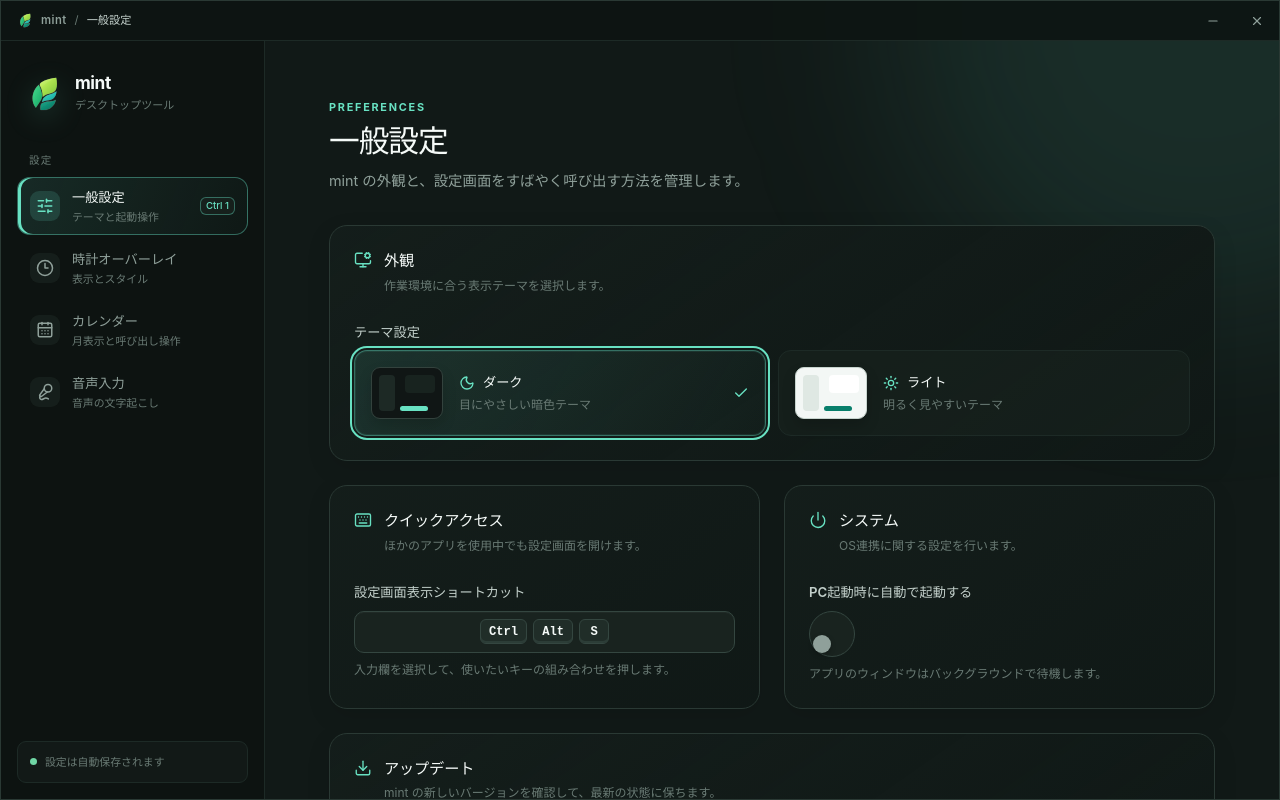
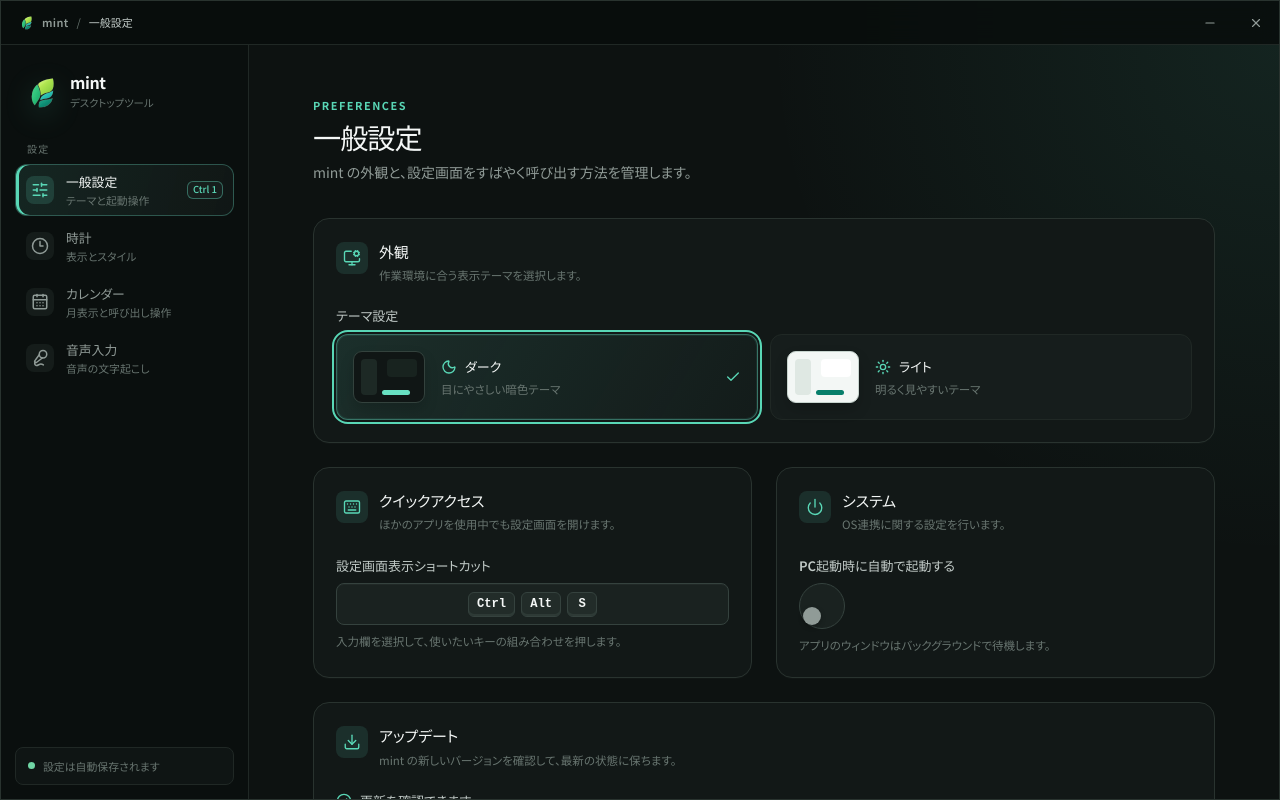
Before and after one commit to ibukani/mint, a React (Vite) app: page / in a window 1280 px wide. Built offline with nearby package versions, Linux system fonts and the light colour scheme.

Commit message:
style: update UI design tokens and refine application styling
- Update design tokens, primitives, and base CSS
- Refine Calendar and GoogleCalendarSettings UI
- Update Sidebar layout and app-shell CSS
- Update package dependencies

```diff
--- a/package.json
+++ b/package.json
@@ -28,6 +28,7 @@
     "check:tauri": "cargo fmt --manifest-path src-tauri/Cargo.toml -- --check && cargo clippy --manifest-path src-tauri/Cargo.toml --all-targets -- -D warnings && cargo test --manifest-path src-tauri/Cargo.toml && cargo check --manifest-path src-tauri/Cargo.toml"
   },
   "dependencies": {
+    "@fontsource-variable/noto-sans-jp": "^5.2.10",
     "@tauri-apps/api": "^2",
     "@tauri-apps/plugin-autostart": "^2.5.1",
     "@tauri-apps/plugin-dialog": "^2.7.1",
--- a/src/core/components/settings/GeneralSettings.css
+++ b/src/core/components/settings/GeneralSettings.css
@@ -45,7 +45,7 @@
   transform: scale(0.985);
 }
 
-.theme-choice-card:focus-within {
+.theme-choice-card:has(.theme-choice-card__input:focus-visible) {
   outline: 2px solid var(--color-accent);
   outline-offset: 2px;
 }
--- a/src/core/navigation/settingsTabs.ts
+++ b/src/core/navigation/settingsTabs.ts
@@ -38,6 +38,7 @@ export const SETTINGS_TABS = [
   {
     id: "clock",
     label: "時計オーバーレイ",
+    navigationLabel: "時計",
     description: "表示とスタイル",
     icon: React.createElement(Clock3, { size: 18, "aria-hidden": true }),
   },
--- a/src/design/components/primitives.css
+++ b/src/design/components/primitives.css
@@ -1,31 +1,31 @@
 .design-settings-section {
   display: flex;
   width: 100%;
-  max-width: 1120px;
+  max-width: 1040px;
   flex-direction: column;
-  gap: var(--space-5);
+  gap: 22px;
   margin: 0 auto;
 }
 
 .design-settings-section__header {
   display: grid;
-  gap: var(--space-2);
+  gap: 7px;
   max-width: 760px;
-  padding-bottom: var(--space-2);
+  padding-bottom: var(--space-3);
 }
 
 .design-settings-section__eyebrow {
   color: var(--color-accent);
   font-size: 0.68rem;
   font-weight: var(--font-weight-bold);
-  letter-spacing: 0.16em;
+  letter-spacing: 0.14em;
   text-transform: uppercase;
 }
 
 .design-settings-section__title {
   margin: 0;
   color: var(--color-text-primary);
-  font-size: clamp(1.55rem, 2.4vw, 2.05rem);
+  font-size: clamp(1.5rem, 2.2vw, 1.9rem);
   font-weight: var(--font-weight-bold);
   letter-spacing: -0.035em;
   line-height: 1.18;
@@ -36,7 +36,7 @@
   margin: 0;
   color: var(--color-text-muted);
   font-size: var(--font-size-md);
-  line-height: 1.75;
+  line-height: 1.65;
 }
 
 .design-field {
@@ -83,7 +83,7 @@
   min-height: 42px;
   padding: 10px 12px;
   border: 1px solid var(--border-control);
-  border-radius: 10px;
+  border-radius: var(--radius-sm);
   outline: none;
   background: var(--surface-control);
   box-shadow: inset 0 1px 0 rgb(255 255 255 / 3%);
@@ -149,7 +149,7 @@
   justify-content: center;
   gap: var(--space-2);
   padding: 0 var(--space-4);
-  border-radius: 10px;
+  border-radius: var(--radius-sm);
   color: var(--color-text-primary);
   font-size: var(--font-size-sm);
   font-weight: var(--font-weight-semibold);
@@ -164,11 +164,7 @@
 
 .design-button--primary {
   border: 1px solid var(--border-action);
-  background: linear-gradient(
-    135deg,
-    var(--surface-accent-action-hover),
-    var(--surface-accent-action)
-  );
+  background: var(--surface-accent-action);
   color: var(--color-accent);
   box-shadow: 0 7px 18px
     color-mix(in srgb, var(--color-accent) 10%, transparent);
@@ -220,17 +216,15 @@
   display: flex;
   min-width: 0;
   flex-direction: column;
-  gap: var(--space-5);
-  padding: var(--space-5);
+  gap: 18px;
+  padding: 22px;
   border: 1px solid var(--border-panel);
   border-radius: var(--radius-lg);
-  background:
-    linear-gradient(
-      145deg,
-      color-mix(in srgb, var(--surface-elevated) 76%, transparent),
-      transparent 160%
-    ),
-    color-mix(in srgb, var(--surface-root) 90%, var(--surface-panel));
+  background: color-mix(
+    in srgb,
+    var(--surface-panel) 92%,
+    var(--surface-elevated)
+  );
   box-shadow: var(--shadow-card);
   transition:
     border-color var(--transition-base),
@@ -244,13 +238,13 @@
     var(--border-accent) 46%,
     var(--border-panel)
   );
-  box-shadow: var(--shadow-card-raised);
+  box-shadow: 0 10px 32px rgb(0 0 0 / 12%);
 }
 
 .settings-group__heading {
   display: flex;
   align-items: flex-start;
-  gap: var(--space-3);
+  gap: 11px;
   padding-bottom: var(--space-1);
   color: var(--color-accent);
 }
@@ -259,6 +253,11 @@
   flex: 0 0 auto;
   margin-top: 1px;
   stroke-width: 1.8;
+  padding: 7px;
+  width: 32px;
+  height: 32px;
+  border-radius: var(--radius-sm);
+  background: var(--surface-accent);
 }
 
 .settings-group__heading h3,
@@ -284,10 +283,14 @@
   align-items: center;
   justify-content: space-between;
   gap: var(--space-4);
-  padding: var(--space-4) var(--space-5);
+  padding: 14px 18px;
   border: 1px solid var(--border-panel);
   border-radius: var(--radius-md);
-  background: color-mix(in srgb, var(--surface-elevated) 54%, transparent);
+  background: color-mix(
+    in srgb,
+    var(--surface-elevated) 58%,
+    var(--surface-panel)
+  );
   box-shadow: var(--shadow-card);
 }
 
--- a/src/design/foundation/base.css
+++ b/src/design/foundation/base.css
@@ -38,6 +38,9 @@
   text-rendering: optimizeLegibility;
   -webkit-font-smoothing: antialiased;
   -moz-osx-font-smoothing: grayscale;
+  font-feature-settings:
+    "kern" 1,
+    "palt" 1;
   transition:
     color var(--transition-base),
     background-color var(--transition-base);
@@ -58,6 +61,13 @@ body {
   background: transparent;
   overflow: hidden;
   transition: background var(--transition-base);
+}
+
+h1,
+h2,
+h3,
+p {
+  text-wrap: pretty;
 }
 
 html.is-overlay,
--- a/src/design/layout/Sidebar.tsx
+++ b/src/design/layout/Sidebar.tsx
@@ -4,6 +4,7 @@ import { useEffect, useRef } from "react";
 export interface SidebarTab<TTabId extends string = string> {
   id: TTabId;
   label: string;
+  navigationLabel?: string;
   description?: string;
   icon?: React.ReactNode;
 }
@@ -31,7 +32,10 @@ export const Sidebar = <TTabId extends string>({
   useEffect(() => {
     const activeTabButton = activeTabRef.current;
     if (
-      !activeTabButton ||
+      !activeTabButton?.parentElement ||
+      (activeTabButton.parentElement.clientWidth > 0 &&
+        activeTabButton.parentElement.scrollWidth <=
+          activeTabButton.parentElement.clientWidth) ||
       typeof activeTabButton.scrollIntoView !== "function"
     ) {
       return;
@@ -82,7 +86,7 @@ export const Sidebar = <TTabId extends string>({
               {tab.icon}
             </span>
             <span className="app-sidebar__button-copy">
-              <span>{tab.label}</span>
+              <span>{tab.navigationLabel ?? tab.label}</span>
               {tab.description && (
                 <small id={`app-sidebar-tab-${tab.id}-description`}>
                   {tab.description}
--- a/src/design/layout/app-shell.css
+++ b/src/design/layout/app-shell.css
@@ -11,11 +11,15 @@
   position: relative;
   isolation: isolate;
   display: flex;
+  width: 100%;
+  min-width: 0;
+  max-width: 100vw;
   min-height: 520px;
   height: 100vh;
   flex-direction: column;
   overflow: hidden;
   border-radius: 0;
+  background: var(--surface-root);
 }
 
 .app-shell::before {
@@ -41,13 +45,14 @@
 
 .app-titlebar {
   display: flex;
-  height: 40px;
-  flex: 0 0 40px;
+  height: 44px;
+  flex: 0 0 44px;
   align-items: center;
   justify-content: space-between;
-  padding-left: var(--space-4);
+  padding-left: 18px;
   border-bottom: 1px solid var(--border-subtle);
-  background: color-mix(in srgb, var(--surface-root) 90%, transparent);
+  background: color-mix(in srgb, var(--surface-page) 88%, transparent);
+  backdrop-filter: blur(var(--blur-md));
   user-select: none;
 }
 
@@ -59,21 +64,21 @@
 }
 
 .app-titlebar__icon {
-  width: 16px;
-  height: 16px;
+  width: 15px;
+  height: 15px;
 }
 
 .app-titlebar__text,
 .app-titlebar__context,
 .app-titlebar__separator {
-  font-size: 0.7rem;
+  font-size: 0.6875rem;
 }
 
 .app-titlebar__text {
   margin-left: var(--space-2);
   color: var(--color-text-muted);
   font-weight: var(--font-weight-semibold);
-  letter-spacing: 0.04em;
+  letter-spacing: 0.03em;
 }
 
 .app-titlebar__separator {
@@ -94,8 +99,8 @@
 
 .app-titlebar__button {
   display: grid;
-  width: 44px;
-  height: 40px;
+  width: 46px;
+  height: 44px;
   place-items: center;
   padding: 0;
   border: 0;
@@ -126,23 +131,23 @@
   width: var(--size-sidebar-width);
   flex: 0 0 var(--size-sidebar-width);
   flex-direction: column;
-  padding: var(--space-6) var(--space-4) var(--space-4);
+  padding: 28px 14px 14px;
   border-right: 1px solid var(--border-subtle);
-  background: color-mix(in srgb, var(--surface-root) 94%, transparent);
+  background: color-mix(in srgb, var(--surface-page) 64%, var(--surface-root));
   overflow: hidden;
 }
 
 .app-sidebar__brand {
   display: flex;
   align-items: center;
-  gap: var(--space-3);
-  padding: 0 var(--space-2) var(--space-7);
+  gap: 11px;
+  padding: 0 10px 30px;
 }
 
 .app-sidebar__brand-mark {
-  width: 38px;
-  height: 38px;
-  flex: 0 0 38px;
+  width: 34px;
+  height: 34px;
+  flex: 0 0 34px;
   filter: drop-shadow(
     0 8px 14px color-mix(in srgb, var(--color-accent) 18%, transparent)
   );
@@ -151,7 +156,8 @@
 .app-sidebar__title {
   margin: 0;
   color: var(--color-text-primary);
-  font-size: 1.08rem;
+  font-size: 1rem;
+  font-weight: var(--font-weight-bold);
   letter-spacing: -0.025em;
   line-height: 1.15;
 }
@@ -159,13 +165,13 @@
 .app-sidebar__subtitle {
   margin: 4px 0 0;
   color: var(--color-text-subtle);
-  font-size: 0.69rem;
+  font-size: 0.65rem;
 }
 
 .app-sidebar__section-label {
   margin: 0 var(--space-3) var(--space-2);
   color: var(--color-text-subtle);
-  font-size: 0.66rem;
+  font-size: 0.625rem;
   font-weight: var(--font-weight-bold);
   letter-spacing: 0.12em;
   text-transform: uppercase;
@@ -181,10 +187,10 @@
   position: relative;
   display: flex;
   width: 100%;
-  min-height: 58px;
+  min-height: 52px;
   align-items: center;
   gap: var(--space-3);
-  padding: var(--space-2) var(--space-3);
+  padding: 7px 10px;
   border: 1px solid transparent;
   border-radius: var(--radius-md);
   background: transparent;
@@ -202,21 +208,29 @@
   border-color: var(--border-subtle);
   background: var(--surface-control-hover);
   color: var(--color-text-primary);
-  transform: translateX(2px);
+  transform: translateX(1px);
 }
 
 .app-sidebar__button--active {
-  border-color: var(--border-accent);
-  background: linear-gradient(110deg, var(--surface-accent), transparent 130%);
+  border-color: color-mix(
+    in srgb,
+    var(--border-accent) 70%,
+    var(--border-subtle)
+  );
+  background: linear-gradient(
+    105deg,
+    color-mix(in srgb, var(--surface-accent) 90%, var(--surface-control)),
+    color-mix(in srgb, var(--surface-control) 42%, transparent)
+  );
   color: var(--color-text-primary);
   box-shadow: var(--shadow-active);
 }
 
 .app-sidebar__button-icon {
   display: grid;
-  width: 30px;
-  height: 30px;
-  flex: 0 0 30px;
+  width: 28px;
+  height: 28px;
+  flex: 0 0 28px;
   place-items: center;
   border-radius: var(--radius-sm);
   background: color-mix(in srgb, var(--surface-control) 70%, transparent);
@@ -236,7 +250,7 @@
   min-width: 0;
   flex-direction: column;
   gap: 2px;
-  font-size: var(--font-size-sm);
+  font-size: 0.8rem;
   font-weight: var(--font-weight-semibold);
 }
 
@@ -281,10 +295,10 @@
   align-items: center;
   gap: var(--space-2);
   margin-top: auto;
-  padding: var(--space-3);
+  padding: 10px 12px;
   border: 1px solid var(--border-subtle);
   border-radius: var(--radius-sm);
-  background: color-mix(in srgb, var(--surface-control) 42%, transparent);
+  background: color-mix(in srgb, var(--surface-control) 34%, transparent);
   color: var(--color-text-subtle);
   font-size: 0.68rem;
 }
@@ -303,7 +317,14 @@
   flex: 1;
   flex-direction: column;
   gap: var(--space-6);
-  padding: clamp(34px, 5vw, 58px) clamp(28px, 5vw, 68px) 72px;
+  padding: clamp(32px, 4.5vw, 52px) clamp(28px, 5vw, 64px) 72px;
+  background:
+    radial-gradient(
+      circle at 100% 0%,
+      var(--page-accent-top),
+      transparent 32rem
+    ),
+    var(--surface-root);
   overflow-y: auto;
   scroll-behavior: smooth;
   animation: content-enter 320ms cubic-bezier(0.16, 1, 0.3, 1);
@@ -318,8 +339,8 @@
 
 @media (max-width: 860px) {
   .app-sidebar {
-    width: 224px;
-    flex-basis: 224px;
+    width: 216px;
+    flex-basis: 216px;
   }
 
   .app-content {
@@ -353,15 +374,34 @@
   }
 
   .app-sidebar__navigation {
-    flex-direction: row;
-    gap: var(--space-2);
-    overflow-x: auto;
+    display: grid;
+    grid-template-columns: repeat(4, minmax(0, 1fr));
+    gap: 4px;
+    overflow: visible;
+    min-width: 0;
   }
 
   .app-sidebar__button {
-    width: auto;
-    min-width: max-content;
+    width: 100%;
+    min-width: 0;
     min-height: 42px;
+    justify-content: center;
+    gap: 6px;
+    padding: 6px;
+  }
+
+  .app-sidebar__button-icon {
+    width: 26px;
+    height: 26px;
+    flex-basis: 26px;
+  }
+
+  .app-sidebar__button-copy {
+    display: block;
+    overflow: hidden;
+    font-size: 0.68rem;
+    text-overflow: ellipsis;
+    white-space: nowrap;
   }
 
   .app-sidebar__button:hover {
@@ -369,6 +409,18 @@
   }
 
   .app-content {
-    padding: var(--space-5) var(--space-4) 56px;
+    padding: var(--space-5) 18px 56px;
   }
 }
+
+@media (max-width: 420px) {
+  .app-sidebar__button {
+    flex-direction: column;
+    gap: 2px;
+  }
+
+  .app-sidebar__button-copy {
+    max-width: 100%;
+    font-size: 0.62rem;
+  }
+}
--- a/src/design/theme.css
+++ b/src/design/theme.css
@@ -1,22 +1,22 @@
 :root,
 :root[data-theme="dark"] {
   color-scheme: dark;
-  --color-text-primary: #f5faf8;
-  --color-text-secondary: #c3d0cb;
-  --color-text-muted: #8fa09a;
-  --color-text-subtle: #697a74;
+  --color-text-primary: #f4f7f6;
+  --color-text-secondary: #c1cac7;
+  --color-text-muted: #909b97;
+  --color-text-subtle: #687570;
   --color-placeholder: #596a64;
-  --color-accent: #68e1c2;
-  --color-accent-strong: #ffad83;
+  --color-accent: #59d7b6;
+  --color-accent-strong: #f5a87f;
   --color-error: #ff9b9b;
   --color-success: #70d6a5;
   --color-warning: #f1ca78;
-  --surface-page: #080d0c;
-  --surface-root: #0d1412;
-  --surface-panel: #111917;
-  --surface-elevated: #16201d;
-  --surface-control: #19231f;
-  --surface-control-hover: #202d28;
+  --surface-page: #090d0c;
+  --surface-root: #0d1211;
+  --surface-panel: #121817;
+  --surface-elevated: #171e1c;
+  --surface-control: #1a2220;
+  --surface-control-hover: #222c29;
   --surface-accent: rgb(99 216 190 / 12%);
   --surface-accent-action: rgb(99 216 190 / 16%);
   --surface-accent-action-hover: rgb(99 216 190 / 24%);
@@ -26,9 +26,9 @@
   --surface-overlay: rgb(12 16 15 / 94%);
   --surface-titlebar-btn-hover: rgb(255 255 255 / 6%);
   --surface-titlebar-btn-active: rgb(255 255 255 / 10%);
-  --border-panel: #2a3934;
-  --border-subtle: #1d2a26;
-  --border-control: #344640;
+  --border-panel: #29332f;
+  --border-subtle: #202825;
+  --border-control: #35423e;
   --border-control-focus: #63d8be;
   --border-accent: rgb(99 216 190 / 42%);
   --border-action: rgb(99 216 190 / 48%);
@@ -37,7 +37,7 @@
   --border-success: rgb(62 207 142 / 45%);
   --border-warning: rgb(241 202 120 / 45%);
   --border-overlay: rgb(255 255 255 / 10%);
-  --page-accent-top: rgb(104 225 194 / 10%);
+  --page-accent-top: rgb(89 215 182 / 9%);
   --page-accent-bottom: rgb(255 173 131 / 6%);
   --surface-selection: rgb(104 225 194 / 24%);
 }
--- a/src/design/tokens.css
+++ b/src/design/tokens.css
@@ -1,14 +1,14 @@
 :root {
   --font-family-sans:
-    "Inter", "Noto Sans JP", system-ui, -apple-system,
+    "Noto Sans JP Variable", "Noto Sans JP", system-ui, -apple-system,
     BlinkMacSystemFont, "Segoe UI", Roboto, Oxygen, Ubuntu, Cantarell,
     "Open Sans", "Helvetica Neue", sans-serif;
-  --font-size-xs: 0.75rem;
-  --font-size-sm: 0.825rem;
-  --font-size-md: 0.9rem;
-  --font-size-base: 0.95rem;
-  --font-size-lg: 1.3rem;
-  --font-size-xl: 1.9rem;
+  --font-size-xs: 0.72rem;
+  --font-size-sm: 0.8125rem;
+  --font-size-md: 0.875rem;
+  --font-size-base: 0.9375rem;
+  --font-size-lg: 1.25rem;
+  --font-size-xl: 1.8rem;
   --font-weight-regular: 400;
   --font-weight-medium: 500;
   --font-weight-semibold: 600;
@@ -25,16 +25,16 @@
   --space-8: 3rem;
 
   --size-app-max-width: 1200px;
-  --size-sidebar-width: 264px;
+  --size-sidebar-width: 248px;
   --size-button-min-height: 42px;
   --size-number-input-width: 100px;
   --size-checkbox: 20px;
 
   --radius-xs: 6px;
-  --radius-sm: 9px;
-  --radius-md: 13px;
-  --radius-lg: 18px;
-  --radius-xl: 24px;
+  --radius-sm: 8px;
+  --radius-md: 12px;
+  --radius-lg: 16px;
+  --radius-xl: 22px;
 
   --blur-md: 12px;
   --blur-lg: 15px;
@@ -46,7 +46,7 @@
   --transition-smooth: 0.35s cubic-bezier(0.16, 1, 0.3, 1);
   --transition-elastic: 0.45s cubic-bezier(0.34, 1.56, 0.64, 1);
 
-  --shadow-panel: 0 24px 70px rgb(0 0 0 / 28%);
+  --shadow-panel: 0 28px 80px rgb(0 0 0 / 32%);
   --shadow-active: inset 3px 0 0 var(--color-accent);
   --shadow-focus: 0 0 0 3px
     color-mix(in srgb, var(--color-accent) 22%, transparent);
@@ -58,6 +58,6 @@
   --shadow-overlay: 0 4px 20px rgb(0 0 0 / 50%);
   --shadow-overlay-text: 0 0 10px rgb(129 140 248 / 30%);
   --shadow-switch: 0 2px 5px rgb(0 0 0 / 25%);
-  --shadow-card: 0 8px 24px rgb(0 0 0 / 10%);
-  --shadow-card-raised: 0 16px 40px rgb(0 0 0 / 16%);
+  --shadow-card: 0 1px 0 rgb(255 255 255 / 2%);
+  --shadow-card-raised: 0 14px 36px rgb(0 0 0 / 18%);
 }
--- a/src/main.tsx
+++ b/src/main.tsx
@@ -1,3 +1,4 @@
+import "@fontsource-variable/noto-sans-jp";
 import "./core/mocks/tauriMock";
 import "./index.css";
 import React from "react";
```
Also changed, not shown: src/features/calendar/components/CalendarSettings.css (+181 -2 lines), src/features/calendar/components/GoogleCalendarSettings.tsx (+64 -6 lines), 1 other file (tests, documents, lock files or other folders).
